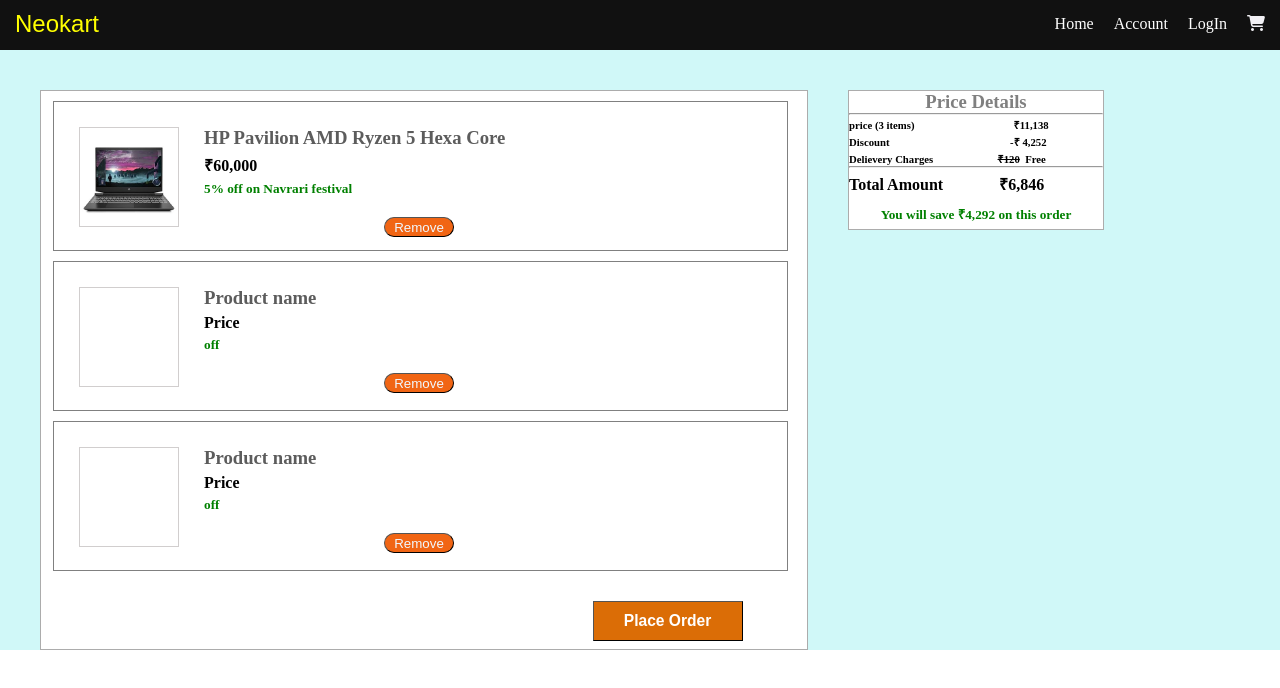
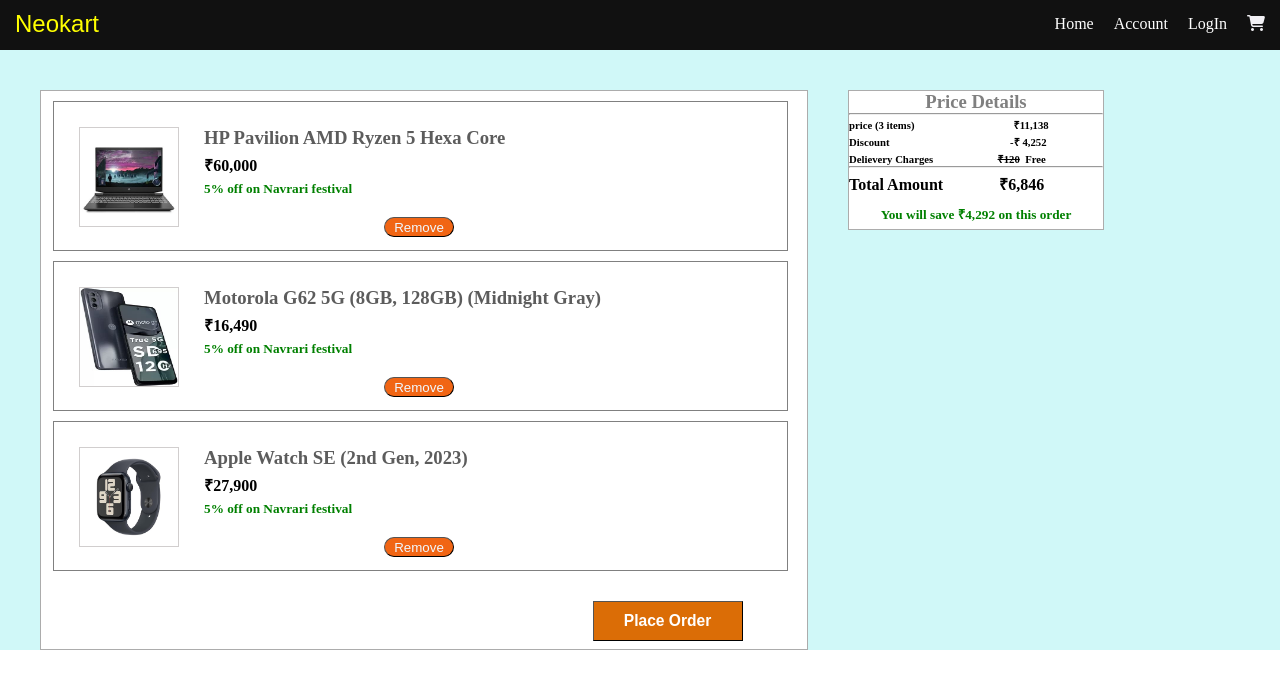
Before and after one commit to Anshuman-Kushwaha07/Myfirstwebsitepractice, a plain HTML site: page cart.html in a window 1280 px wide. Drawn offline with Linux system fonts and the light colour scheme.

Commit message:
updating cart css and html

```diff
--- a/cart.css
+++ b/cart.css
@@ -119,6 +119,7 @@ header nav ul li{
     color: aliceblue;
     margin-left: 45%;
     margin-top: 20px;
+    cursor: pointer;
 }
 .both .txt h4{
     margin-top: 5px;
@@ -135,5 +136,5 @@ header nav ul li{
     height: 40px;
     margin-top: 30px;
     margin-left: 72%;
-
+    cursor: pointer;
 }
--- a/cart.html
+++ b/cart.html
@@ -32,20 +32,20 @@
                  </div>
             </div>
             <div class="both">
-                <div class="img"></div>
+                <div class="img"><img src="moto.jpg" alt=""></div>
                  <div class="txt">
-                    <h3>Product name</h3>
-                    <h4>Price</h4>
-                    <h5>off</h5>
+                    <h3>Motorola G62 5G (8GB, 128GB) (Midnight Gray)</h3>
+                    <h4>&#8377;16,490</h4>
+                    <h5>5% off on Navrari festival</h5>
                      <button type="submit">Remove</button>
                  </div>
             </div>
            <div class="both">
-                <div class="img"></div>
+                <div class="img"><img src="applewatch.jpg" alt=""></div>
                  <div class="txt">
-                    <h3>Product name</h3>
-                     <h4>Price</h4>
-                     <h5>off</h5>
+                    <h3>Apple Watch SE (2nd Gen, 2023)</h3>
+                     <h4>&#8377;27,900</h4>
+                     <h5>5% off on Navrari festival</h5>
 
                      <button type="submit">Remove</button>
                  </div>
```
Also changed, not shown: applewatch.jpg (added), moto.jpg (added).
